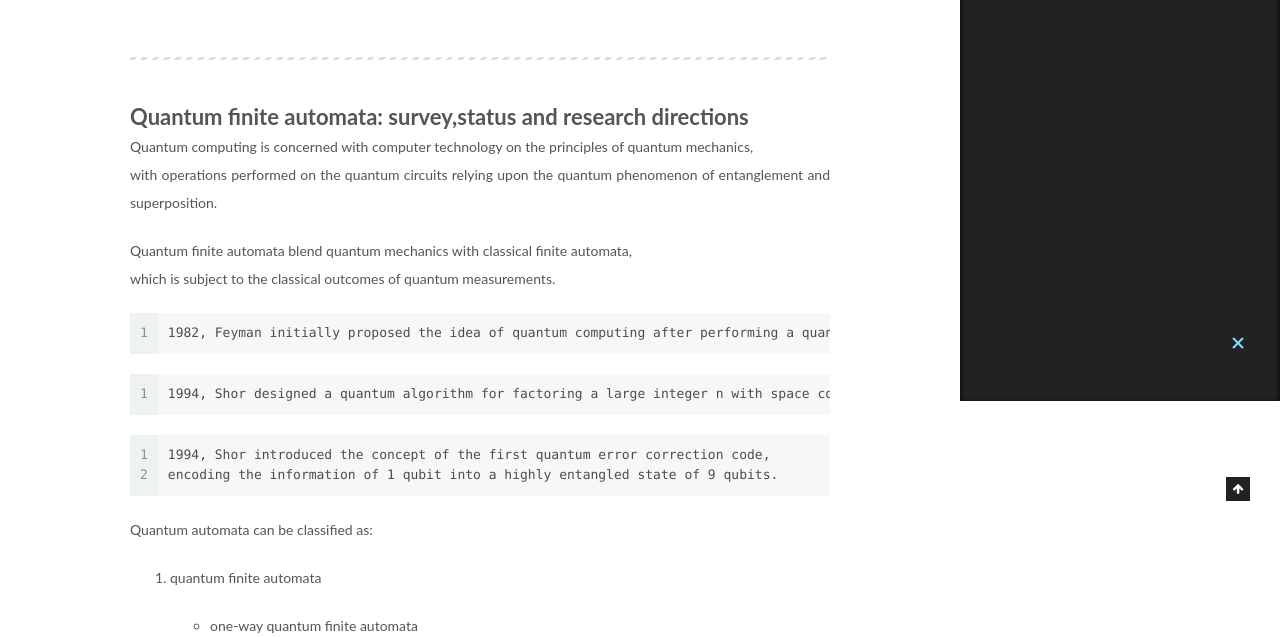
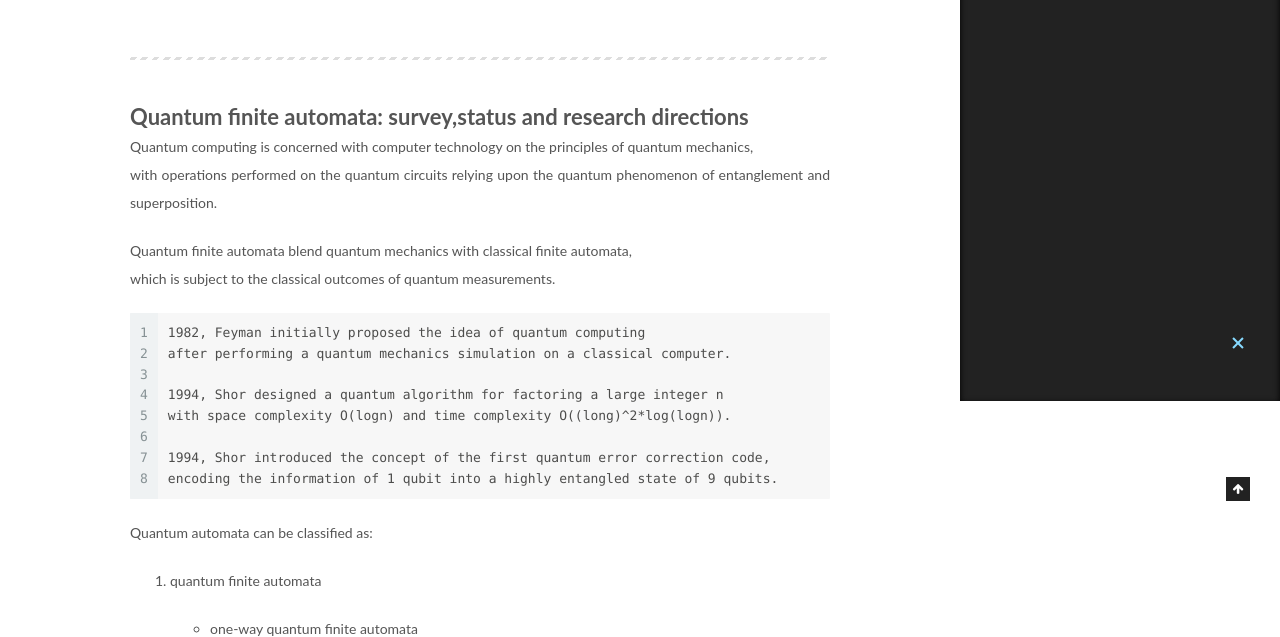
Before and after one commit to melonysuga/melonysuga.github.io, a plain HTML site: page 2022/03/15/Quantum-Automata/index.html in a window 1280 px wide. Shown: the part 399-1036 px from the top of the page. Drawn offline with Linux system fonts and the light colour scheme.

Commit message:
Site updated: 2022-03-16 17:04:19

```diff
--- a/2022/03/15/Quantum-Automata/index.html
+++ b/2022/03/15/Quantum-Automata/index.html
@@ -87,7 +87,7 @@
 <meta property="og:description" content="Quantum finite automata: survey,status and research directionsQuantum computing is concerned with computer technology on the principles of quantum mechanics,with operations performed on the quantum c">
 <meta property="og:locale" content="en_US">
 <meta property="article:published_time" content="2022-03-15T07:43:10.000Z">
-<meta property="article:modified_time" content="2022-03-16T09:01:38.625Z">
+<meta property="article:modified_time" content="2022-03-16T09:04:07.306Z">
 <meta property="article:author" content="Zero-Star">
 <meta property="article:tag" content="quantum automata">
 <meta name="twitter:card" content="summary">
@@ -333,9 +333,7 @@
         <hr>
 <h1 id="Quantum-finite-automata-survey-status-and-research-directions"><a href="#Quantum-finite-automata-survey-status-and-research-directions" class="headerlink" title="Quantum finite automata: survey,status and research directions"></a>Quantum finite automata: survey,status and research directions</h1><p>Quantum computing is concerned with computer technology on the principles of quantum mechanics,<br>with operations performed on the quantum circuits relying upon the quantum phenomenon of entanglement and superposition.</p>
 <p>Quantum finite automata blend quantum mechanics with classical finite automata,<br>which is subject to the classical outcomes of quantum measurements.</p>
-<figure class="highlight plaintext"><table><tr><td class="gutter"><pre><span class="line">1</span><br></pre></td><td class="code"><pre><span class="line">1982, Feyman initially proposed the idea of quantum computing after performing a quantum mechanics simulation on a classical computer.</span><br></pre></td></tr></table></figure>
-<figure class="highlight plaintext"><table><tr><td class="gutter"><pre><span class="line">1</span><br></pre></td><td class="code"><pre><span class="line">1994, Shor designed a quantum algorithm for factoring a large integer n with space complexity O(logn) and time complexity O((long)^2*log(logn)).</span><br></pre></td></tr></table></figure>
-<figure class="highlight plaintext"><table><tr><td class="gutter"><pre><span class="line">1</span><br><span class="line">2</span><br></pre></td><td class="code"><pre><span class="line">1994, Shor introduced the concept of the first quantum error correction code,</span><br><span class="line">encoding the information of 1 qubit into a highly entangled state of 9 qubits.</span><br></pre></td></tr></table></figure>
+<figure class="highlight plaintext"><table><tr><td class="gutter"><pre><span class="line">1</span><br><span class="line">2</span><br><span class="line">3</span><br><span class="line">4</span><br><span class="line">5</span><br><span class="line">6</span><br><span class="line">7</span><br><span class="line">8</span><br></pre></td><td class="code"><pre><span class="line">1982, Feyman initially proposed the idea of quantum computing </span><br><span class="line">after performing a quantum mechanics simulation on a classical computer.</span><br><span class="line"></span><br><span class="line">1994, Shor designed a quantum algorithm for factoring a large integer n </span><br><span class="line">with space complexity O(logn) and time complexity O((long)^2*log(logn)).</span><br><span class="line"></span><br><span class="line">1994, Shor introduced the concept of the first quantum error correction code,</span><br><span class="line">encoding the information of 1 qubit into a highly entangled state of 9 qubits.</span><br></pre></td></tr></table></figure>
 
 
 <p>Quantum automata can be classified as:</p>
--- a/css/main.css
+++ b/css/main.css
@@ -1822,7 +1822,7 @@ pre .javascript .function {
   width: 4px;
   height: 4px;
   border-radius: 50%;
-  background: #18feff;
+  background: #0a2836;
 }
 .links-of-blogroll {
   font-size: 13px;
```
Also changed, not shown: index.html (+1 -3 lines).
